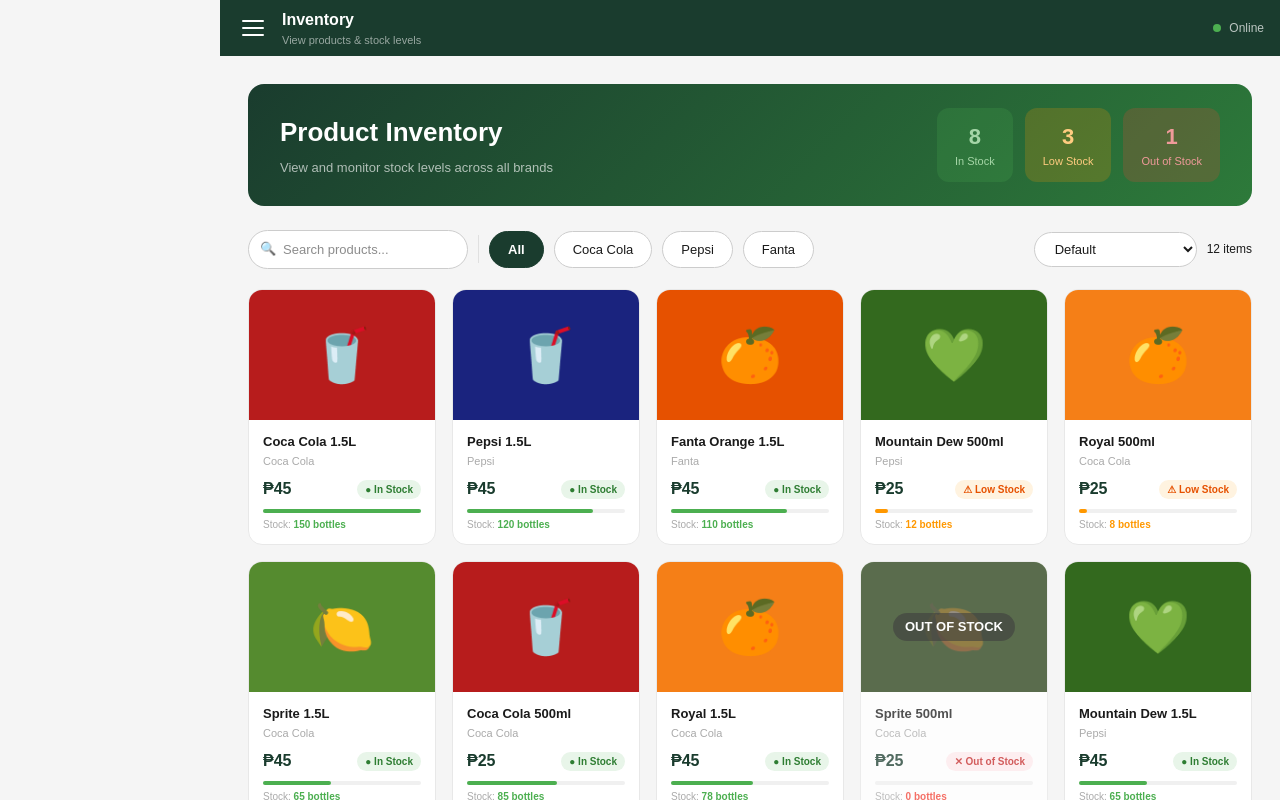
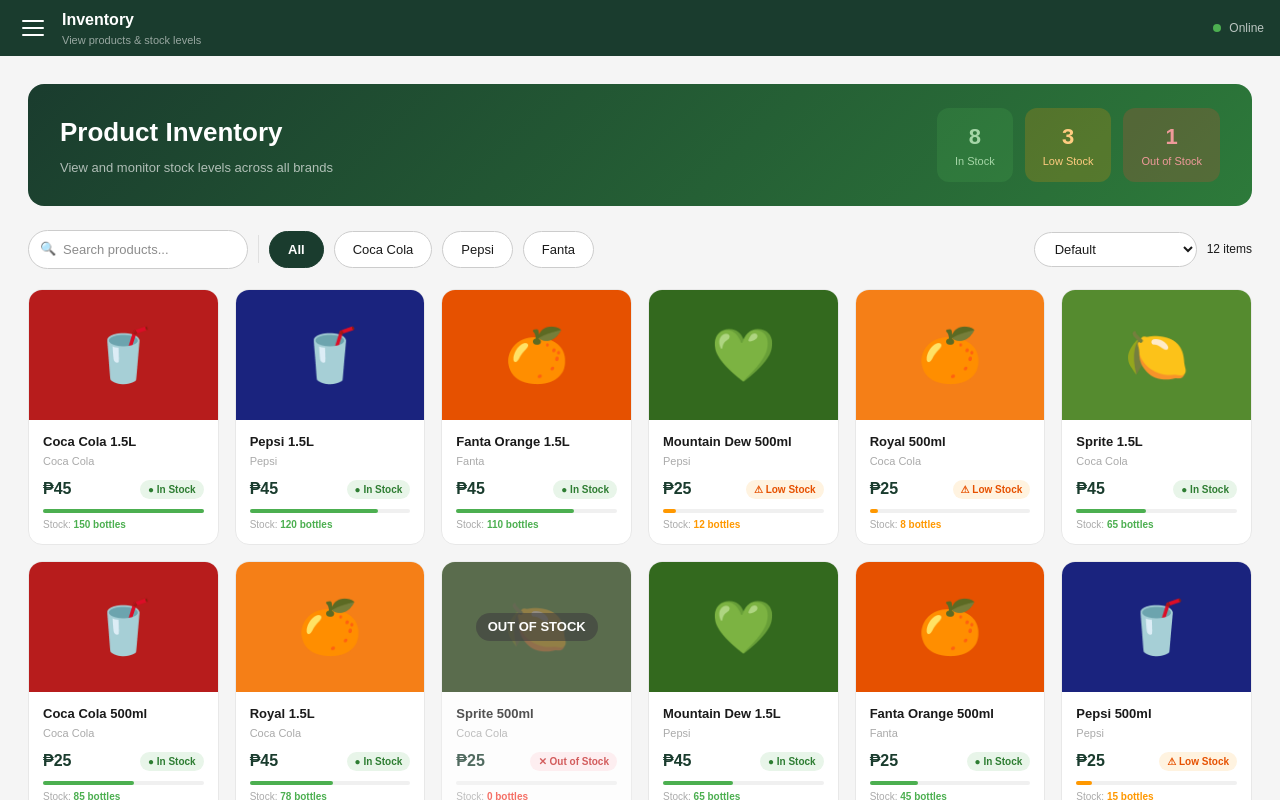
Before and after one commit to ken-masi/C-C, a Next.js app: page /cashier/inventory in a window 1280 px wide. Built offline with nearby package versions, Linux system fonts and the light colour scheme.

Commit message:
Cashier Layout

```diff
--- a/app/(cashier)/layout.tsx
+++ b/app/(cashier)/layout.tsx
@@ -206,7 +206,7 @@ export default function CashierLayout({
           flexDirection: "column",
           overflow: "hidden",
         }}
-        className="lg:ml-[220px]"
+        className=""
       >
         {/* Topbar */}
         <header
```
